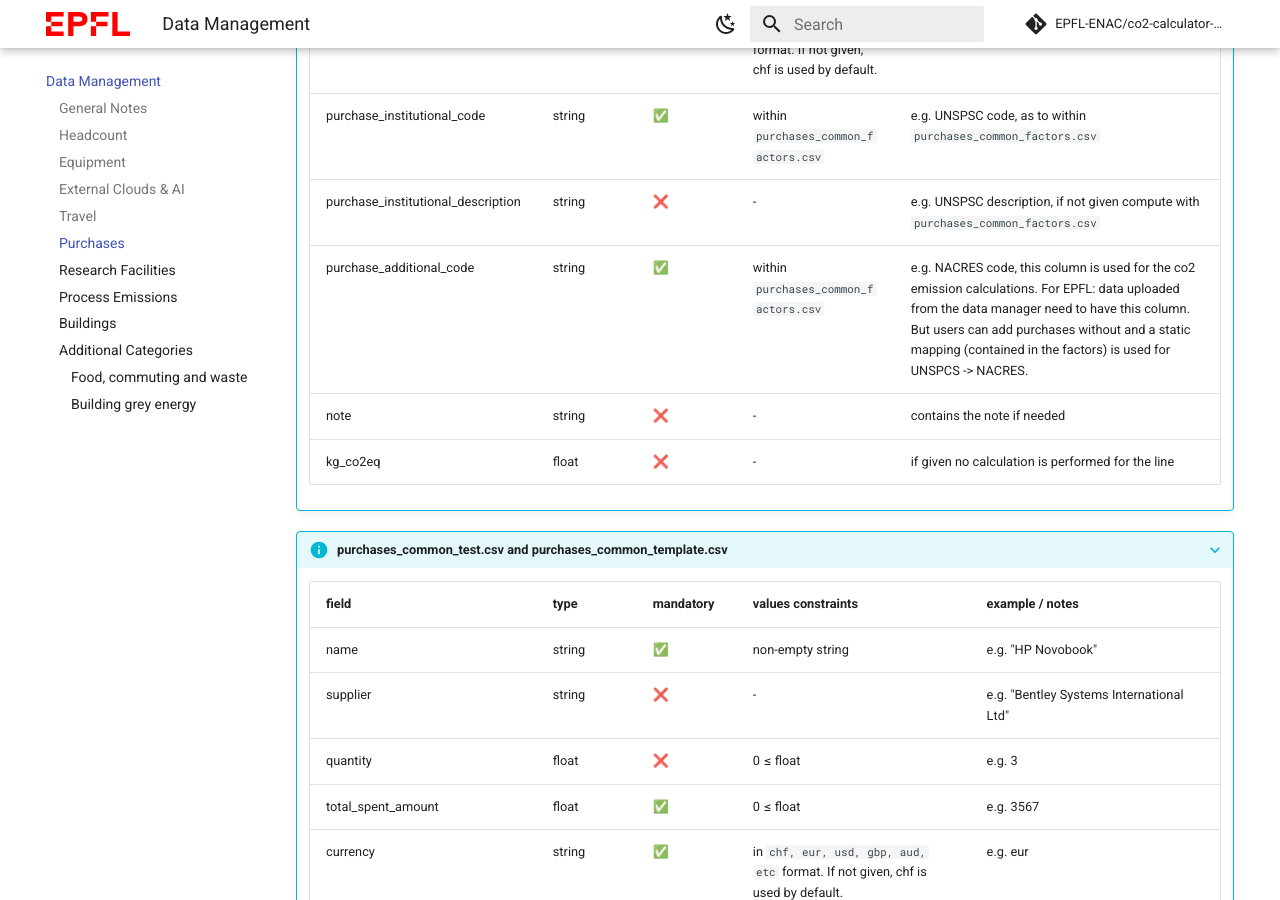
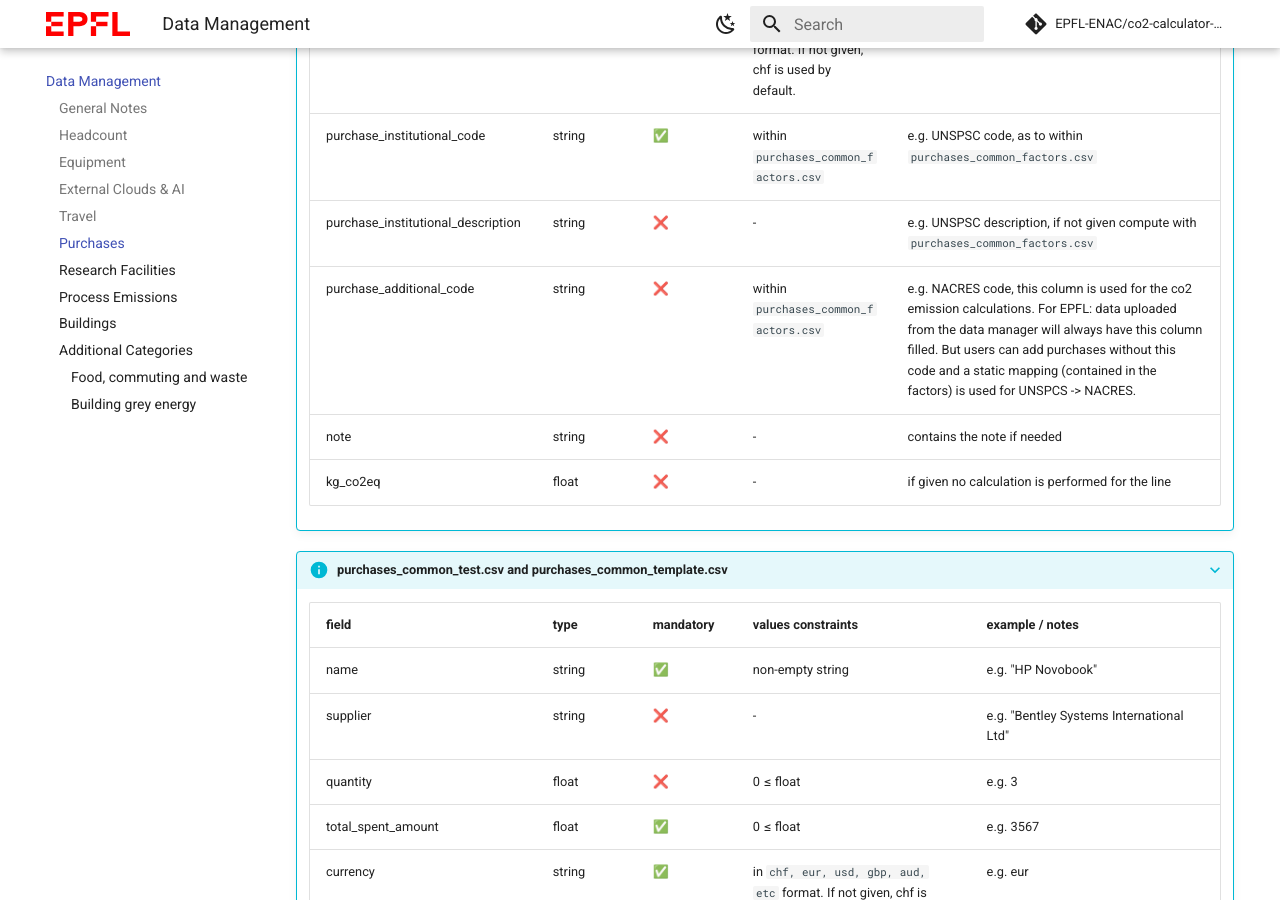
Before and after one commit to EPFL-ENAC/co2-calculator-back-office-doc, an MkDocs documentation site: the page built from docs/data-description.md, in a window 1280 px wide and 900 px high, scrolled down 12318 px. Built offline with MkDocs 1.6.1 and Material for MkDocs 9.7.7, drawn with Linux system fonts in a browser that asks for light colours; comment, search, counter and statistics services are not loaded.

Commit message:
update nacres purchases description

```diff
--- a/docs/data-description.md
+++ b/docs/data-description.md
@@ -296,7 +296,7 @@ This guide provides comprehensive data validation schemas for all modules in the
     | currency | string | ✅ | in `chf, eur, usd, gbp, aud, etc` format. If not given, chf is used by default. | e.g. eur |
     | purchase_institutional_code | string | ✅ | within `purchases_common_factors.csv` | e.g. UNSPSC code, as to within `purchases_common_factors.csv` |
     | purchase_institutional_description | string | ❌ | - | e.g. UNSPSC description, if not given compute with `purchases_common_factors.csv` |
-    | purchase_additional_code | string | ✅ | within `purchases_common_factors.csv` | e.g. NACRES code, this column is used for the co2 emission calculations. For EPFL: data uploaded from the data manager need to have this column. But users can add purchases without and a static mapping (contained in the factors) is used for UNSPCS -> NACRES. |
+    | purchase_additional_code | string | ❌ | within `purchases_common_factors.csv` | e.g. NACRES code, this column is used for the co2 emission calculations. For EPFL: data uploaded from the data manager will always have this column filled. But users can add purchases without this code and a static mapping (contained in the factors) is used for UNSPCS -> NACRES. |
     | note | string | ❌ | - | contains the note if needed |
     | kg_co2eq | float | ❌ | - | if given no calculation is performed for the line |
 
```
